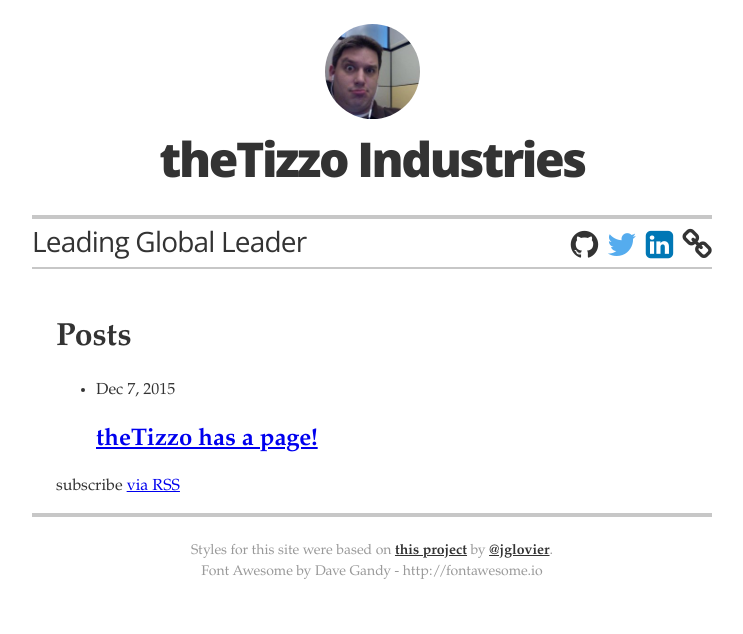
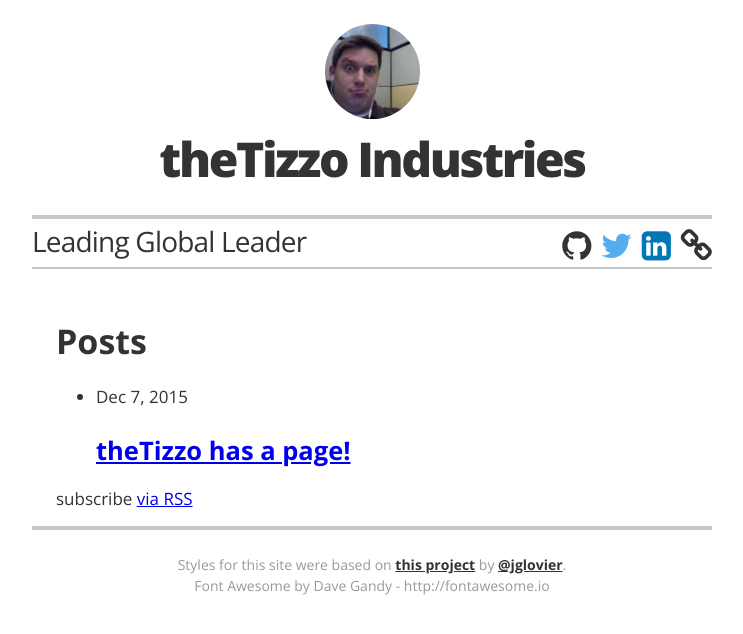
Before and after one commit to thetizzo/thetizzo.github.io, a Jekyll site: the page built from index.html, in a window 1280 px wide. Shown: the top 634 px of the page, without its empty margins (268-1011 px from the left). Built offline with Jekyll 4.4.1, drawn with Linux system fonts in a browser that asks for light colours; nearby versions of some CDN libraries.

Commit message:
Update the font and remove unused font mixins.

```diff
--- a/_sass/_base.scss
+++ b/_sass/_base.scss
@@ -11,9 +11,9 @@ html {
 }
 
 body{
-  @include serif;
+  @include sans;
   color: $text_color;
-  font-size: 16px;
+  font-size: 17px;
   line-height: 1.5;
 }
 
--- a/_sass/_mixins.scss
+++ b/_sass/_mixins.scss
@@ -74,20 +74,6 @@
   font-weight: 800;
 }
 
-@mixin serif {
-  font-family: "Lora", "Minion Pro", Palatino, Georgia, serif;
-}
-
-@mixin serif_regular {
-  @include serif;
-  font-weight: 400;
-}
-
-@mixin serif_bold {
-  @include serif;
-  font-weight: 700;
-}
-
 // layout
 
 @mixin section_border {
```
